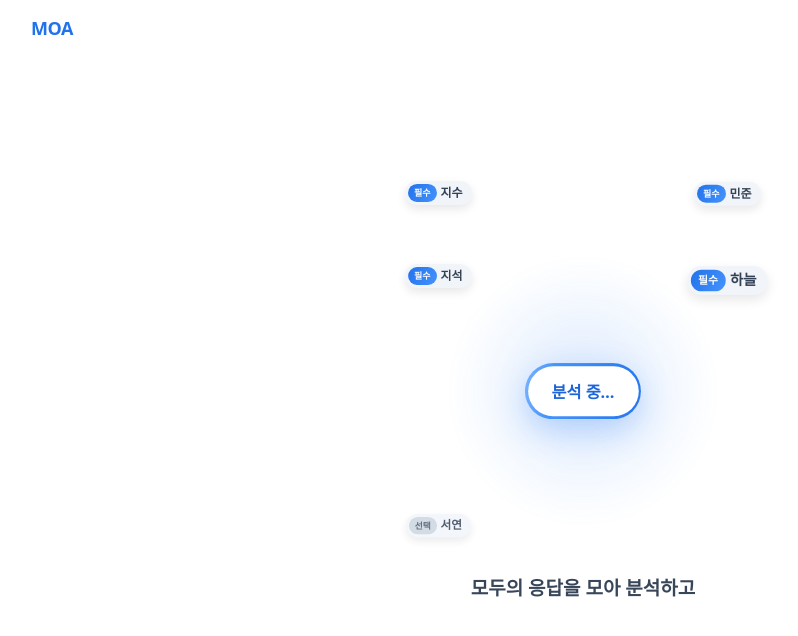
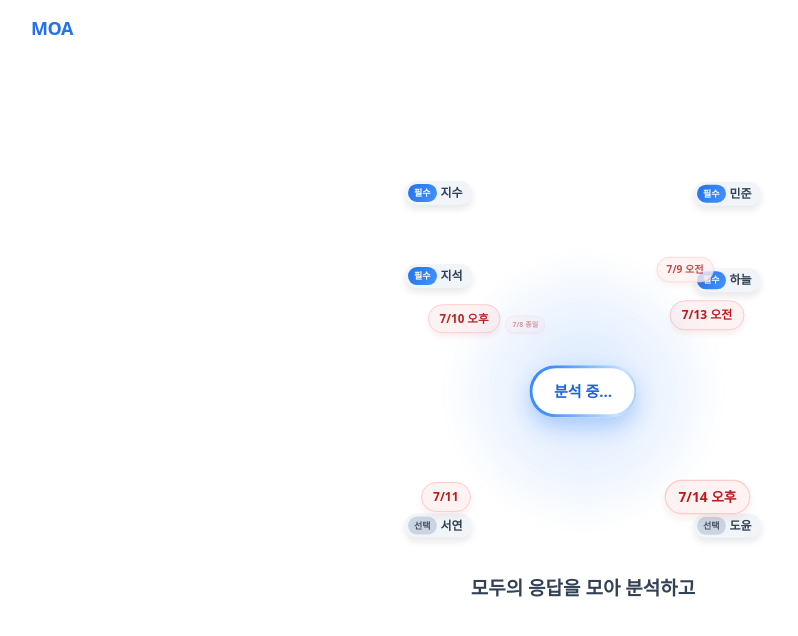
Before and after one commit to jiseoktoss-svg/modu, a Next.js app: page / in a window 1280 px wide. Shown: the top 636 px of the page, without its empty margins (57-855 px from the left). Built offline with nearby package versions, Linux system fonts and the light colour scheme; a web font is replaced by a local one.

Commit message:
Tighten landing intro timing

```diff
--- a/components/landing/LandingIntro.tsx
+++ b/components/landing/LandingIntro.tsx
@@ -9,8 +9,8 @@ import { cn } from "@/lib/cn";
 // 재생이 끝나야 하단 고정 CTA(회의 만들기)가 페이드인된다.
 // 같은 세션 재방문·저감 모션·건너뛰기는 애니메이션 없이 마지막 장면 + CTA를 바로 보여준다.
 
-// 장면 4 워드마크(15.15s + 0.55s)까지 끝난 뒤 CTA 페이드인.
-const INTRO_DURATION_MS = 16_100;
+// 장면 4 워드마크(14.15s + 0.55s)까지 끝난 뒤 CTA 페이드인.
+const INTRO_DURATION_MS = 15_100;
 
 // 같은 세션에서 이미 한 번 열었는지 표시 — 재방문(새로고침·뒤로가기) 시 CTA를 처음부터 노출한다.
 // (모션은 첫 진입·재방문 모두 항상 새로 재생한다.)
@@ -20,6 +20,9 @@ const INTRO_PLAYED_KEY = "modu:landing-intro-played";
 // 실제 무대(카드) 크기에 맞춰 비율 그대로 축소(scale)해 어떤 화면에서도 스크롤 없이 전부 보이게 한다.
 const ARTBOARD_W = 340;
 const ARTBOARD_H = 500;
+// 장면 2 참석자 배지가 아트보드 좌우로 각각 8px 삐져나오므로(BADGES 의 left/right: -8),
+// 스케일 계산에는 이 여백(bleed)을 포함한 실제 콘텐츠 폭을 써야 폭이 빡빡한 기기에서 배지가 잘리지 않는다.
+const ARTBOARD_BLEED = 8;
 
 type Phase = "pending" | "playing" | "done";
 
@@ -82,31 +85,31 @@ const TYPED: Array<{ ch?: string; red?: boolean }> = [
 // 장면 2: 참석자 뱃지 6개 + 중앙으로 수렴하는 불가 칩 6개.
 // 필수 4명(위/중간 두 줄) + 선택 2명(아래 줄). 세로 중앙(분석 필 자리)은 비워 겹침을 막는다.
 const BADGES = [
-  { name: "지수", required: true, pos: { left: -8, top: 56 }, pop: 4.8, float: "mi-floaty 3.2s ease-in-out 0.2s infinite" },
-  { name: "민준", required: true, pos: { right: -8, top: 56 }, pop: 4.95, float: "mi-floaty 3.6s ease-in-out 0.8s infinite" },
-  { name: "지석", required: true, pos: { left: -8, top: 140 }, pop: 5.1, float: "mi-floaty 3.3s ease-in-out 0.6s infinite" },
-  { name: "하늘", required: true, pos: { right: -8, top: 140 }, pop: 5.25, float: "mi-floaty 3.7s ease-in-out 1.3s infinite" },
-  { name: "서연", required: false, pos: { left: -8, top: 388 }, pop: 5.4, float: "mi-floaty 3s ease-in-out 0.4s infinite" },
-  { name: "도윤", required: false, pos: { right: -8, top: 388 }, pop: 5.55, float: "mi-floaty 3.4s ease-in-out 1.1s infinite" },
+  { name: "지수", required: true, pos: { left: -8, top: 56 }, pop: 3.8, float: "mi-floaty 3.2s ease-in-out 0.2s infinite" },
+  { name: "민준", required: true, pos: { right: -8, top: 56 }, pop: 3.95, float: "mi-floaty 3.6s ease-in-out 0.8s infinite" },
+  { name: "지석", required: true, pos: { left: -8, top: 140 }, pop: 4.1, float: "mi-floaty 3.3s ease-in-out 0.6s infinite" },
+  { name: "하늘", required: true, pos: { right: -8, top: 140 }, pop: 4.25, float: "mi-floaty 3.7s ease-in-out 1.3s infinite" },
+  { name: "서연", required: false, pos: { left: -8, top: 388 }, pop: 4.4, float: "mi-floaty 3s ease-in-out 0.4s infinite" },
+  { name: "도윤", required: false, pos: { right: -8, top: 388 }, pop: 4.55, float: "mi-floaty 3.4s ease-in-out 1.1s infinite" },
 ] as const;
 
 // 각 칩은 배지 근처에서 나와 중앙(분석 필, ≈y265)으로 비슷한 거리를 이동해 수렴한다.
 const CHIPS = [
-  { label: "7/8 종일", pos: { left: 8, top: 96 }, dx: 127, dy: 158, pop: 5.5, converge: 5.95 },
-  { label: "7/9 오전", pos: { right: 8, top: 96 }, dx: -125, dy: 158, pop: 5.65, converge: 6.1 },
-  { label: "7/10 오후", pos: { left: 8, top: 174 }, dx: 127, dy: 82, pop: 5.8, converge: 6.25 },
-  { label: "7/13 오전", pos: { right: 8, top: 174 }, dx: -125, dy: 82, pop: 5.95, converge: 6.4 },
-  { label: "7/11", pos: { left: 8, top: 356 }, dx: 134, dy: -100, pop: 6.1, converge: 6.55 },
-  { label: "7/14 오후", pos: { right: 8, top: 356 }, dx: -120, dy: -100, pop: 6.25, converge: 6.7 },
+  { label: "7/8 종일", pos: { left: 8, top: 96 }, dx: 127, dy: 158, pop: 4.5, converge: 4.95 },
+  { label: "7/9 오전", pos: { right: 8, top: 96 }, dx: -125, dy: 158, pop: 4.65, converge: 5.1 },
+  { label: "7/10 오후", pos: { left: 8, top: 174 }, dx: 127, dy: 82, pop: 4.8, converge: 5.25 },
+  { label: "7/13 오전", pos: { right: 8, top: 174 }, dx: -125, dy: 82, pop: 4.95, converge: 5.4 },
+  { label: "7/11", pos: { left: 8, top: 356 }, dx: 134, dy: -100, pop: 5.1, converge: 5.55 },
+  { label: "7/14 오후", pos: { right: 8, top: 356 }, dx: -120, dy: -100, pop: 5.25, converge: 5.7 },
 ] as const;
 
 // 장면 3: 탈락하는 날짜(값은 등장 순서 인덱스). 스캔이 지나간 뒤 빨갛게 물들고, 순서대로 낙하한다.
 const CELL_FALL: Record<number, number> = {
   3: 0, 6: 1, 8: 2, 9: 3, 10: 4, 11: 5, 13: 6, 14: 7, 21: 8, 24: 9, 28: 10,
 };
-const MARK_BASE = 11.15; // 빨간 칸 물들기 시작(느려진 스캔이 지나간 뒤)
+const MARK_BASE = 10.15; // 빨간 칸 물들기 시작(느려진 스캔이 지나간 뒤)
 const MARK_STEP = 0.03;
-const FALL_BASE = 11.55; // 낙하 시작
+const FALL_BASE = 10.55; // 낙하 시작
 const FALL_STEP = 0.06;
 
 // 추천 후보 리스트 — 달력 다음 장면(장면 4)에서 새로 노출. 2026년 7월 기준 요일(주말·탈락일 제외).
@@ -152,7 +155,7 @@ const attendeeBadgeStyle: CSSProperties = {
   fontSize: 12,
   fontWeight: 600,
   color: "#334155",
-  boxShadow: "0 4px 10px rgba(15, 23, 42, 0.1)",
+  boxShadow: "0 4px 7px rgba(15, 23, 42, 0.1)",
 };
 
 function AttendeeTag({ required, name }: { required: boolean; name: string }) {
@@ -229,8 +232,8 @@ function Wordmark() {
 function MotionScenes() {
   return (
     <div style={{ position: "absolute", inset: 0 }}>
-      {/* ════ 장면 1 · 타이핑 클로즈업 → 응답하기 (0 ~ 4.6s) ════ */}
-      <div style={{ position: "absolute", inset: 0, animation: "mi-scene-out 0.35s ease 4.2s both" }}>
+      {/* ════ 장면 1 · 타이핑 클로즈업 → 응답하기 (0 ~ 3.6s) ════ */}
+      <div style={{ position: "absolute", inset: 0, animation: "mi-scene-out 0.35s ease 3.2s both" }}>
         <div style={{ position: "absolute", left: "50%", top: 0, bottom: 0, width: 340, transform: "translateX(-50%)" }}>
           <div
             style={{
@@ -242,7 +245,7 @@ function MotionScenes() {
               border: "1px solid #e2e8f0",
               borderRadius: 20,
               padding: 18,
-              boxShadow: "0 10px 30px rgba(15, 23, 42, 0.08)",
+              boxShadow: "0 10px 20px rgba(15, 23, 42, 0.08)",
               animation: "mi-card-in 0.6s cubic-bezier(0.22, 1, 0.36, 1) 0.1s both",
             }}
           >
@@ -359,7 +362,7 @@ function MotionScenes() {
                   boxShadow: "0 0 18px rgba(69, 147, 252, 0.45)",
                   opacity: 0,
                   animation:
-                    "mi-scene-in 0.25s ease 3.15s both, mi-border-flow 1.6s linear 3.15s infinite",
+                    "mi-scene-in 0.25s ease 2.91s both, mi-border-flow 1.6s linear 2.91s infinite",
                 }}
               />
               <div
@@ -374,8 +377,8 @@ function MotionScenes() {
                   display: "flex",
                   alignItems: "center",
                   justifyContent: "center",
-                  boxShadow: "0 4px 12px rgba(49, 130, 246, 0.25)",
-                  animation: "mi-press 0.35s ease 3.24s",
+                  boxShadow: "0 4px 8px rgba(49, 130, 246, 0.25)",
+                  animation: "mi-press 0.35s ease 2.95s",
                 }}
               >
                 응답하기
@@ -391,7 +394,7 @@ function MotionScenes() {
                   borderRadius: 999,
                   background: "rgba(255, 255, 255, 0.55)",
                   opacity: 0,
-                  animation: "mi-click-ring 0.5s ease-out 3.26s both",
+                  animation: "mi-click-ring 0.5s ease-out 2.97s both",
                 }}
               />
             </div>
@@ -404,7 +407,7 @@ function MotionScenes() {
                 top: 0,
                 zIndex: 5,
                 pointerEvents: "none",
-                animation: "mi-cursor-submit 1.3s linear 2.3s both",
+                animation: "mi-cursor-submit 0.9s linear 2.3s both",
               }}
             >
               <svg width="22" height="24" viewBox="0 0 22 24" aria-hidden="true">
@@ -422,12 +425,12 @@ function MotionScenes() {
         </div>
       </div>
 
-      {/* ════ 장면 2 · 응답 수렴 + 분석 필 (4.6 ~ 9.1s) ════ */}
+      {/* ════ 장면 2 · 응답 수렴 + 분석 필 (3.6 ~ 8.1s) ════ */}
       <div
         style={{
           position: "absolute",
           inset: 0,
-          animation: "mi-scene-in 0.45s ease 4.6s both, mi-scene-out 0.45s ease 8.7s both",
+          animation: "mi-scene-in 0.45s ease 3.6s both, mi-scene-out 0.45s ease 7.7s both",
           opacity: 0,
         }}
       >
@@ -461,7 +464,7 @@ function MotionScenes() {
               fontSize: 12,
               fontWeight: 700,
               padding: "5px 11px",
-              boxShadow: "0 4px 10px rgba(185, 28, 28, 0.08)",
+              boxShadow: "0 4px 7px rgba(185, 28, 28, 0.08)",
               opacity: 0,
               animation: `mi-pop 0.4s cubic-bezier(0.34, 1.56, 0.64, 1) ${c.pop}s both, mi-converge 0.7s cubic-bezier(0.55, 0, 0.55, 0.2) ${c.converge}s both`,
             };
@@ -487,7 +490,7 @@ function MotionScenes() {
                 "radial-gradient(circle, rgba(49, 130, 246, 0.32) 0%, rgba(49, 130, 246, 0) 68%)",
               filter: "blur(6px)",
               animation:
-                "mi-scene-in 0.6s ease 5.3s both, mi-glow-pulse 2.4s ease-in-out 5.9s infinite",
+                "mi-scene-in 0.6s ease 4.3s both, mi-glow-pulse 2.4s ease-in-out 4.9s infinite",
               opacity: 0,
             }}
           />
@@ -498,7 +501,7 @@ function MotionScenes() {
               style={{
                 position: "relative",
                 animation:
-                  "mi-pill-in 0.55s cubic-bezier(0.34, 1.56, 0.64, 1) 5.2s both, mi-pill-bump 0.32s cubic-bezier(0.34, 1.56, 0.64, 1) 6.6s, mi-pill-bump 0.32s cubic-bezier(0.34, 1.56, 0.64, 1) 6.8s, mi-pill-bump 0.32s cubic-bezier(0.34, 1.56, 0.64, 1) 7s, mi-pill-bump 0.32s cubic-bezier(0.34, 1.56, 0.64, 1) 7.2s, mi-pill-bump 0.32s cubic-bezier(0.34, 1.56, 0.64, 1) 7.4s, mi-pill-bump 0.32s cubic-bezier(0.34, 1.56, 0.64, 1) 7.6s",
+                  "mi-pill-in 0.55s cubic-bezier(0.34, 1.56, 0.64, 1) 4.2s both, mi-pill-bump 0.32s cubic-bezier(0.34, 1.56, 0.64, 1) 5.6s, mi-pill-bump 0.32s cubic-bezier(0.34, 1.56, 0.64, 1) 5.8s, mi-pill-bump 0.32s cubic-bezier(0.34, 1.56, 0.64, 1) 6s, mi-pill-bump 0.32s cubic-bezier(0.34, 1.56, 0.64, 1) 6.2s, mi-pill-bump 0.32s cubic-bezier(0.34, 1.56, 0.64, 1) 6.4s, mi-pill-bump 0.32s cubic-bezier(0.34, 1.56, 0.64, 1) 6.6s",
                 opacity: 0,
               }}
             >
@@ -509,8 +512,8 @@ function MotionScenes() {
                   background:
                     "linear-gradient(100deg, #2272eb 0%, #4593fc 30%, #c9e2ff 50%, #4593fc 70%, #2272eb 100%)",
                   backgroundSize: "300% 100%",
-                  animation: "mi-border-flow 1.6s linear 5.4s infinite",
-                  boxShadow: "0 10px 30px rgba(49, 130, 246, 0.3)",
+                  animation: "mi-border-flow 1.6s linear 4.4s infinite",
+                  boxShadow: "0 10px 20px rgba(49, 130, 246, 0.3)",
                 }}
               >
                 <div
@@ -530,16 +533,16 @@ function MotionScenes() {
             </div>
           </div>
 
-          <SceneCaption text="모두의 응답을 모아 분석하고" delay={5} />
+          <SceneCaption text="모두의 응답을 모아 분석하고" delay={4} />
         </div>
       </div>
 
-      {/* ════ 장면 3 · 달력 스캔 → 탈락 → 낙하 (9.1 ~ 13.25s) ════ */}
+      {/* ════ 장면 3 · 달력 스캔 → 탈락 → 낙하 (8.1 ~ 12.25s) ════ */}
       <div
         style={{
           position: "absolute",
           inset: 0,
-          animation: "mi-scene-in 0.45s ease 9.1s both, mi-scene-out 0.45s ease 12.8s both",
+          animation: "mi-scene-in 0.45s ease 8.1s both, mi-scene-out 0.45s ease 11.8s both",
           opacity: 0,
         }}
       >
@@ -555,8 +558,8 @@ function MotionScenes() {
               border: "1px solid #e2e8f0",
               borderRadius: 20,
               padding: 16,
-              boxShadow: "0 10px 30px rgba(15, 23, 42, 0.08)",
-              animation: "mi-card-in 0.55s cubic-bezier(0.22, 1, 0.36, 1) 9.2s both",
+              boxShadow: "0 10px 20px rgba(15, 23, 42, 0.08)",
+              animation: "mi-card-in 0.55s cubic-bezier(0.22, 1, 0.36, 1) 8.2s both",
             }}
           >
             {/* 캘린더 아이콘(타이틀 대체) */}
@@ -624,19 +627,19 @@ function MotionScenes() {
                     background:
                       "linear-gradient(105deg, rgba(148, 163, 184, 0) 0%, rgba(203, 213, 225, 0.4) 42%, rgba(255, 255, 255, 0.95) 50%, rgba(203, 213, 225, 0.4) 58%, rgba(148, 163, 184, 0) 100%)",
                     transform: "translateX(-130%)",
-                    animation: "mi-scan 1.5s ease-in-out 9.7s both",
+                    animation: "mi-scan 1.5s ease-in-out 8.7s both",
                   }}
                 />
               </div>
             </div>
           </div>
 
-          <SceneCaption text="불가능한 날은 제외하여" delay={9.5} />
+          <SceneCaption text="불가능한 날은 제외하여" delay={8.5} />
         </div>
       </div>
 
-      {/* ════ 장면 4 · 추천 후보 리스트 → 위로 팡 → 워드마크 (12.9s ~ 끝) ════ */}
-      <div style={{ position: "absolute", inset: 0, animation: "mi-scene-in 0.45s ease 12.9s both", opacity: 0 }}>
+      {/* ════ 장면 4 · 추천 후보 리스트 → 위로 팡 → 워드마크 (11.9s ~ 끝) ════ */}
+      <div style={{ position: "absolute", inset: 0, animation: "mi-scene-in 0.45s ease 11.9s both", opacity: 0 }}>
         <div style={{ position: "absolute", left: "50%", top: 0, bottom: 0, width: 340, transform: "translateX(-50%)" }}>
           {/* 후보 리스트 12줄 — 순차 등장 후 위로 빠르게 날아간다 */}
           <div
@@ -661,8 +664,8 @@ function MotionScenes() {
                   border: "1px solid #c9e2ff",
                   borderRadius: 13,
                   padding: "8px 18px",
-                  boxShadow: "0 3px 10px rgba(49, 130, 246, 0.09)",
-                  animation: `mi-fade-up 0.4s ease-out ${(13.05 + i * 0.06).toFixed(2)}s both, mi-list-up 0.35s cubic-bezier(0.5, 0, 1, 0.5) ${(14.4 + i * 0.03).toFixed(2)}s forwards`,
+                  boxShadow: "0 3px 7px rgba(49, 130, 246, 0.09)",
+                  animation: `mi-fade-up 0.4s ease-out ${(12.05 + i * 0.06).toFixed(2)}s both, mi-list-up 0.35s cubic-bezier(0.5, 0, 1, 0.5) ${(13.4 + i * 0.03).toFixed(2)}s forwards`,
                   opacity: 0,
                 }}
               >
@@ -676,7 +679,7 @@ function MotionScenes() {
             <div
               style={{
                 position: "relative",
-                animation: "mi-pop-in 0.55s cubic-bezier(0.34, 1.56, 0.64, 1) 15.15s both",
+                animation: "mi-pop-in 0.55s cubic-bezier(0.34, 1.56, 0.64, 1) 14.15s both",
                 opacity: 0,
               }}
             >
@@ -685,7 +688,7 @@ function MotionScenes() {
           </div>
 
           {/* 캡션 — 장면 2·3과 동일한 위치(bottom:24). 후보 리스트와 함께 위로 날아간다. */}
-          <SceneCaption text="최적의 시간을 알려드려요" delay={13} flyAt={14.4} />
+          <SceneCaption text="최적의 시간을 알려드려요" delay={12} flyAt={13.4} />
         </div>
       </div>
     </div>
@@ -759,7 +762,7 @@ export function LandingIntro() {
       const w = el.clientWidth;
       const h = el.clientHeight;
       if (w <= 0 || h <= 0) return;
-      setArtboardScale(Math.min(w / ARTBOARD_W, h / ARTBOARD_H, 1));
+      setArtboardScale(Math.min(w / (ARTBOARD_W + ARTBOARD_BLEED * 2), h / ARTBOARD_H, 1));
     };
     update();
     const ro = new ResizeObserver(update);
```
Also changed, not shown: 1 other file (tests, documents, lock files or other folders).
